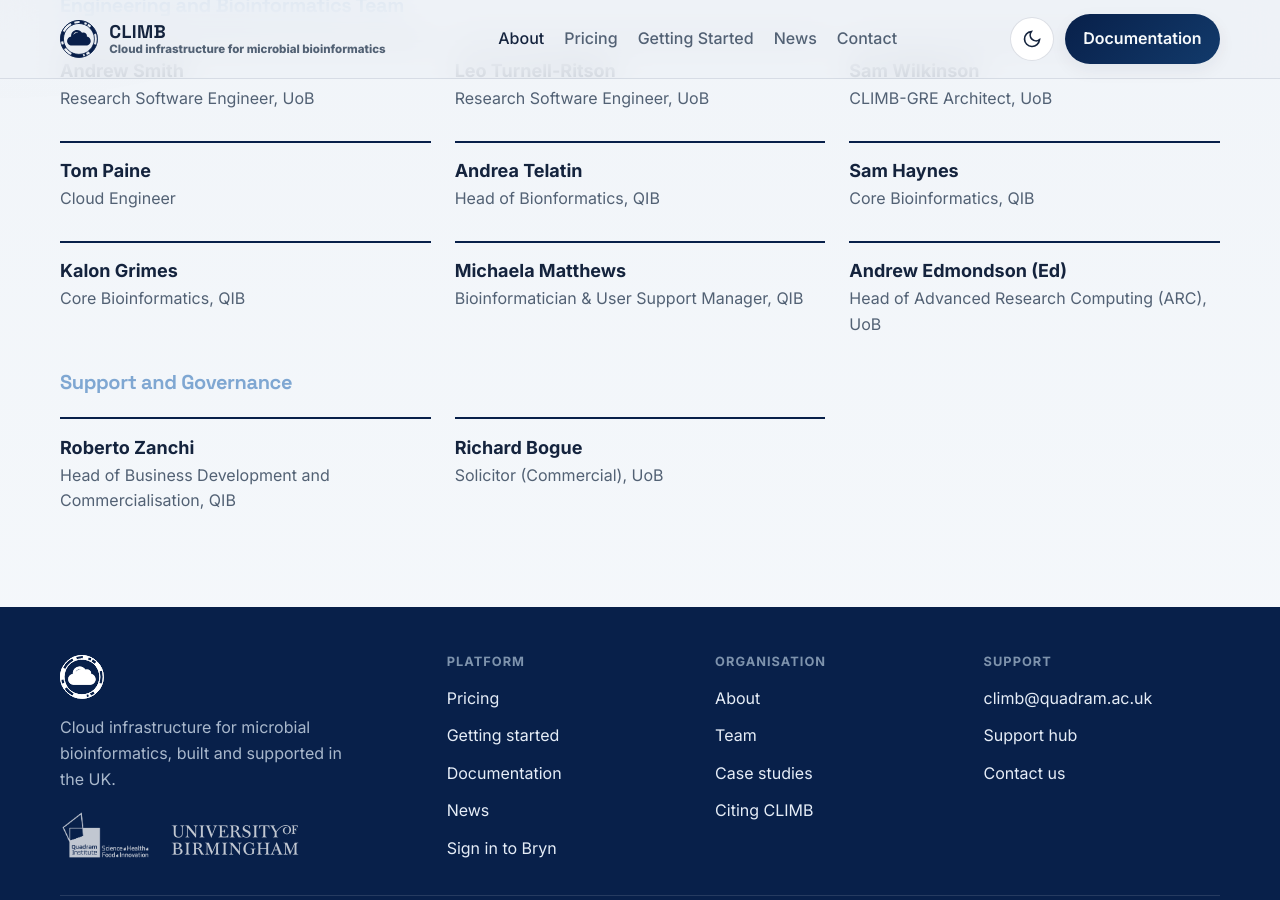
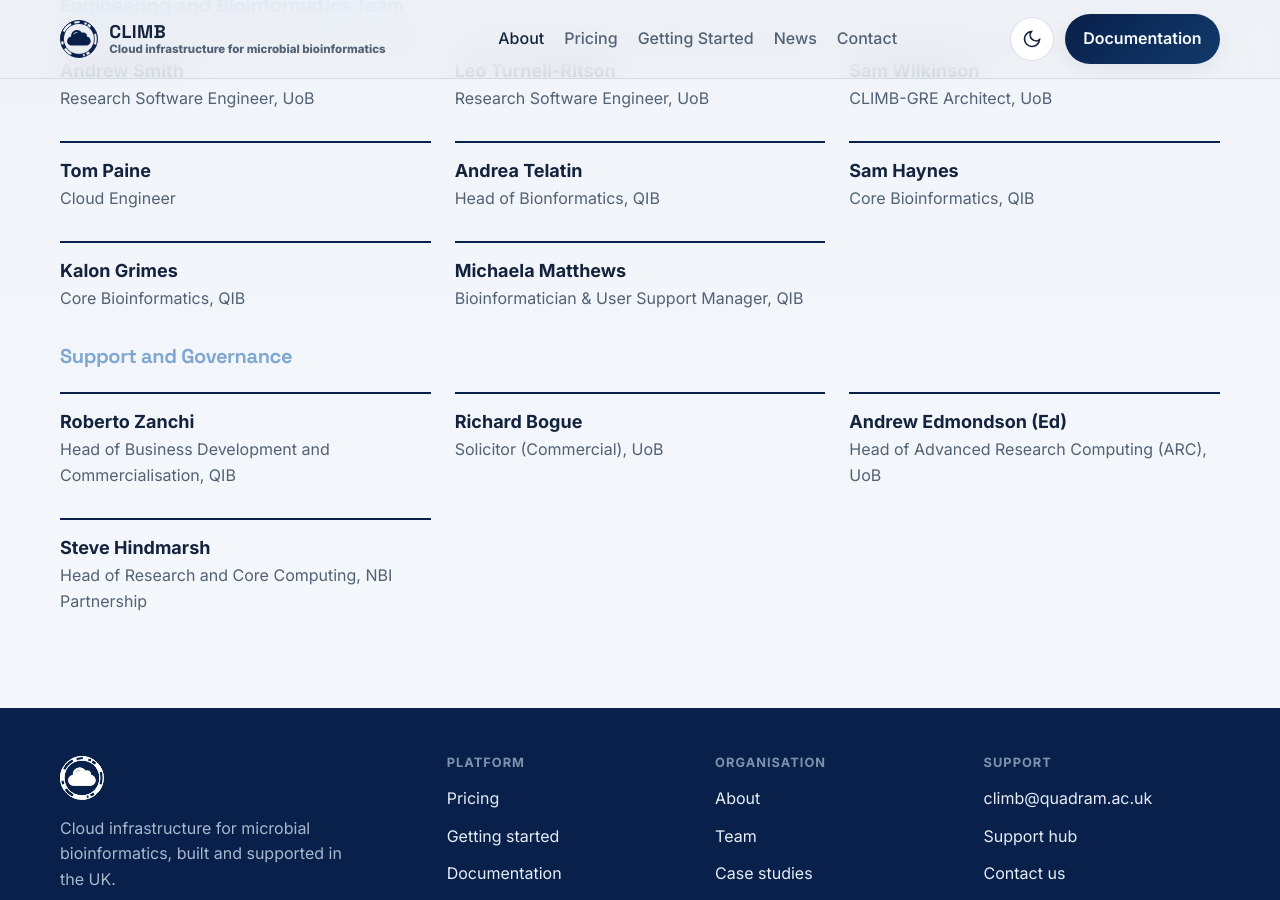
Before and after one commit to MRC-CLIMB/website, a Jekyll site: the page built from about/team.md, in a window 1280 px wide and 900 px high, scrolled down 572 px. Built offline with Jekyll 4.4.1, drawn with Linux system fonts in a browser that asks for light colours.

Commit message:
Update team.md

```diff
--- a/about/team.md
+++ b/about/team.md
@@ -75,11 +75,6 @@
     <div class="role">Bioinformatician &amp; User Support Manager, QIB</div>
     <p class="bio"></p>
   </div>
-  <div class="person">
-    <div class="name">Andrew Edmondson (Ed)</div>
-    <div class="role">Head of Advanced Research Computing (ARC), UoB</div>
-    <p class="bio"></p>
-  </div>
 </div>
 
 <h3 class="team-section">Support and Governance</h3>
@@ -95,4 +90,14 @@
     <div class="role">Solicitor (Commercial), UoB</div>
     <p class="bio"></p>
   </div>
+  <div class="person">
+    <div class="name">Andrew Edmondson (Ed)</div>
+    <div class="role">Head of Advanced Research Computing (ARC), UoB</div>
+    <p class="bio"></p>
+  </div>
+  <div class="person">
+    <div class="name">Steve Hindmarsh</div>
+    <div class="role">Head of Research and Core Computing, NBI Partnership</div>
+    <p class="bio"></p>
+  </div>
 </div>
```
